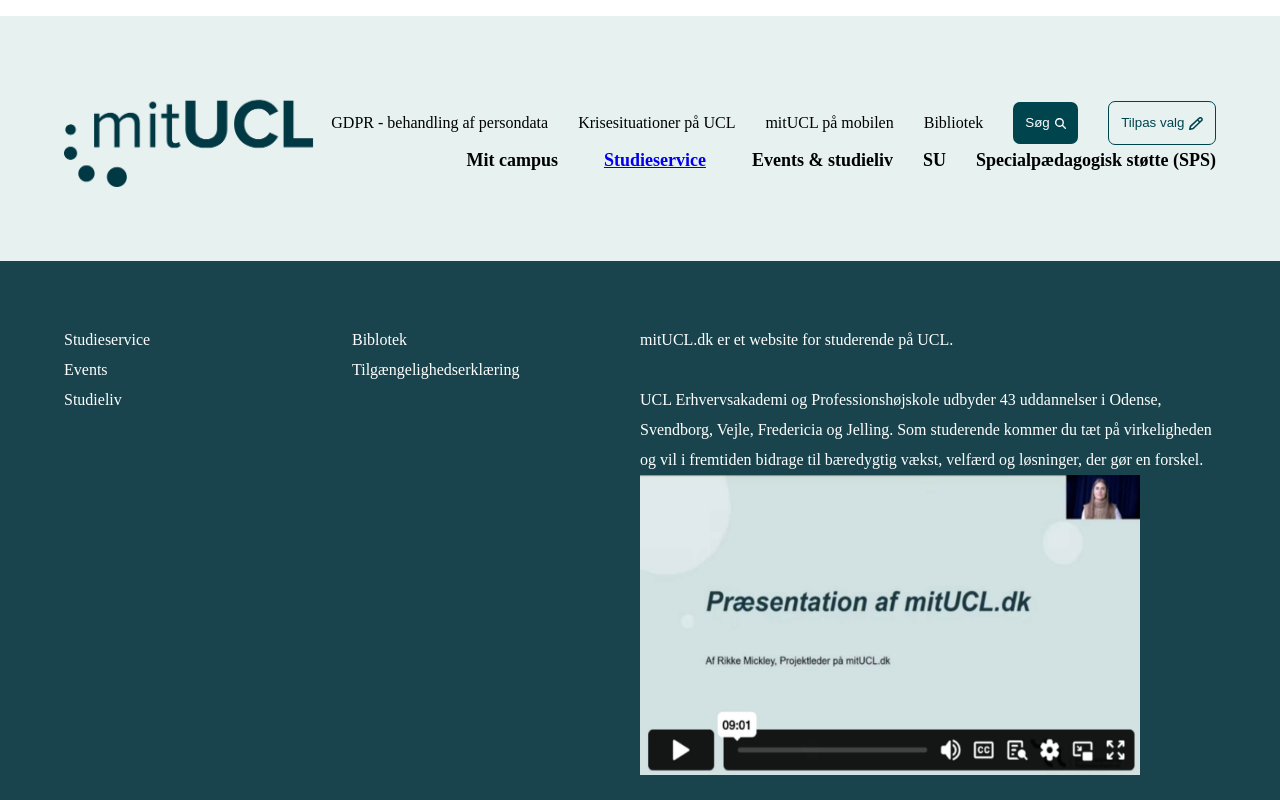
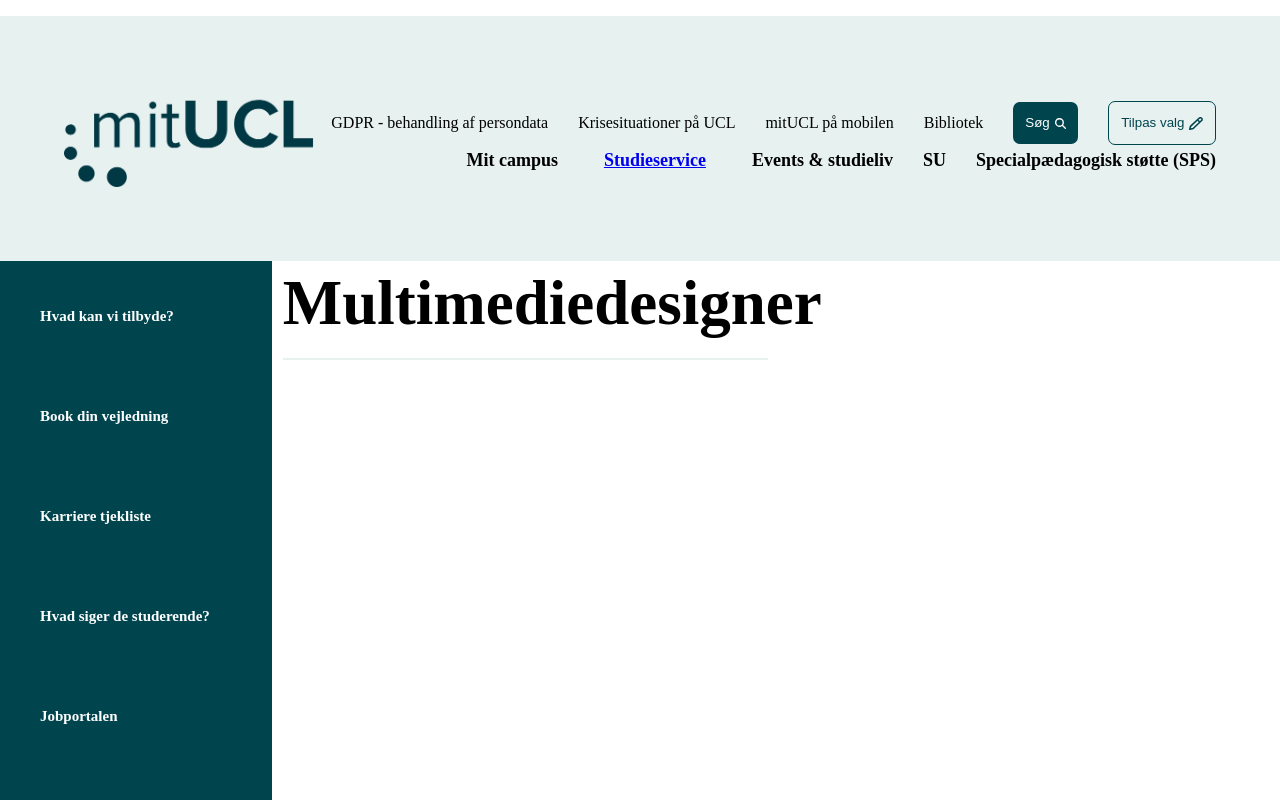
Before and after one commit to Kristoffer-Staugaard/hovedopgave, a Vue app: page / in a window 1280 px wide. Shown: the top 800 px of the page. Built offline with nearby package versions, Linux system fonts and the light colour scheme; a web font is replaced by a local one.

Commit message:
kvstudie

```diff
--- /dev/null
+++ b/src/components/KVstudiestart.vue
@@ -0,0 +1,17 @@
+<template>
+  <section>
+    <div class="buttom-divider">
+        <h1>Multimediedesigner</h1>
+    </div>
+  </section>
+</template>
+
+<script setup></script>
+
+<style scoped>
+    .buttom-divider {
+        padding-bottom: 40px;
+        border-bottom: 2px #E6F1F0 solid;
+    }
+
+</style>
--- a/src/views/HomeView.vue
+++ b/src/views/HomeView.vue
@@ -1,8 +1,17 @@
 <script setup>
-import { ref } from 'vue';
-import headerUCL from '../components/headerUCL.vue';
+import { ref } from "vue";
+import headerUCL from "../components/headerUCL.vue";
+import navigation from "@/components/navigation.vue";
+import KVstudiestart from "@/components/KVstudiestart.vue";
 </script>
 
 <template>
-<headerUCL />
+  <headerUCL />
+
+  <div class="main-wrap">
+    <navigation />
+    <div class="content-wrap">
+        <KVstudiestart />
+    </div>
+  </div>
 </template>
```
